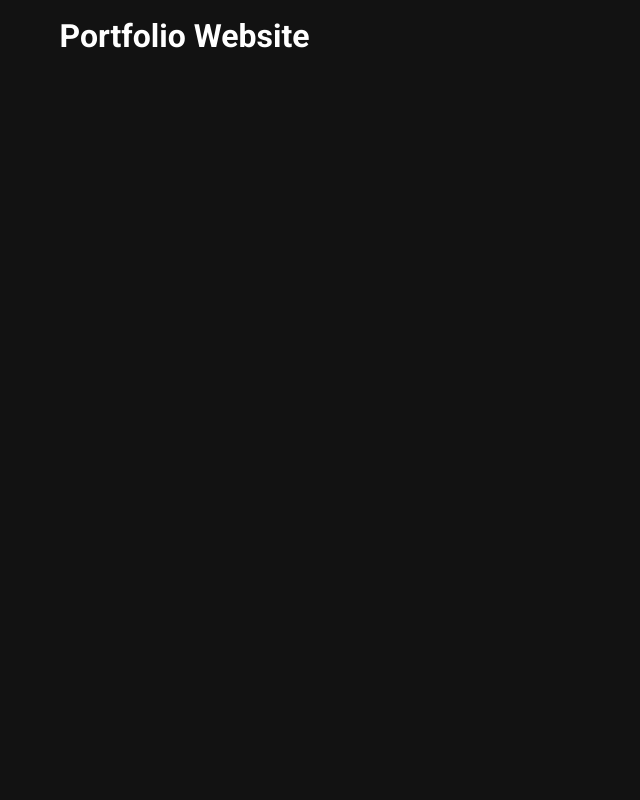
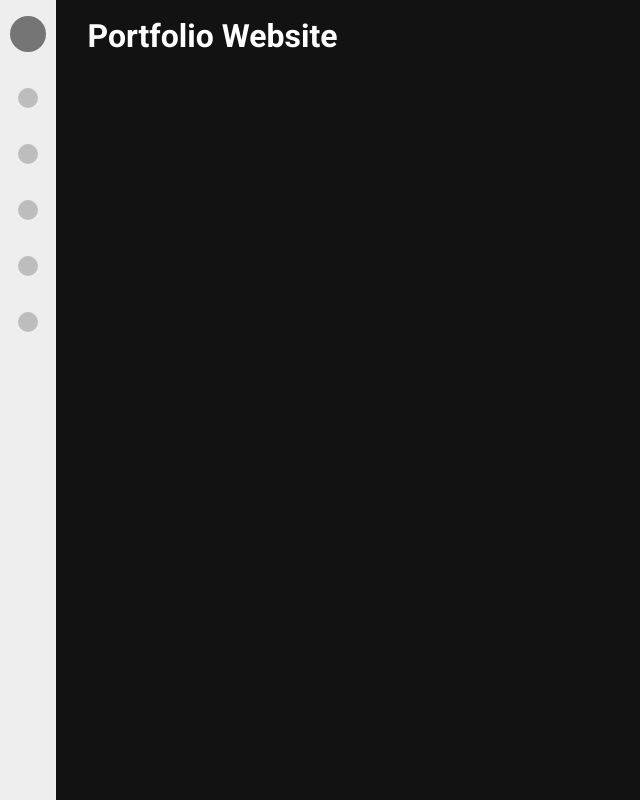
Before and after one commit to castilloglenn/portfolio, a Vue app: page / in a window 1280 px wide. Shown: the whole page, without its empty margins (0-640 px from the left). Built offline with nearby package versions, Linux system fonts and the light colour scheme.

Commit message:
feat: navigation drawer

```diff
--- a/src/App.vue
+++ b/src/App.vue
@@ -1,5 +1,6 @@
 <template>
   <v-app>
+    <navigation-drawer />
     <v-main>
       <router-view />
     </v-main>
@@ -9,11 +10,12 @@
 <script lang="ts">
 import Vue from "vue";
 
+import NavigationDrawer from "@/components/NavigationDrawer.vue";
+
 export default Vue.extend({
   name: "App",
-
-  data: () => ({
-    drawer: false,
-  }),
+  components: {
+    NavigationDrawer,
+  },
 });
 </script>
--- /dev/null
+++ b/src/components/NavigationDrawer.vue
@@ -0,0 +1,30 @@
+<template>
+  <v-navigation-drawer
+    v-model="drawer"
+    app
+    class="pt-4"
+    color="grey lighten-3"
+    mini-variant
+  >
+    <v-avatar
+      v-for="n in 6"
+      :key="n"
+      :color="`grey ${n === 1 ? 'darken' : 'lighten'}-1`"
+      :size="n === 1 ? 36 : 20"
+      class="d-block text-center mx-auto mb-9"
+    />
+  </v-navigation-drawer>
+</template>
+
+<script lang="ts">
+import { defineComponent } from "vue";
+
+export default defineComponent({
+  name: "NavigationDrawer",
+  data: () => ({
+    drawer: true,
+  }),
+});
+</script>
+
+<style scoped />
```
